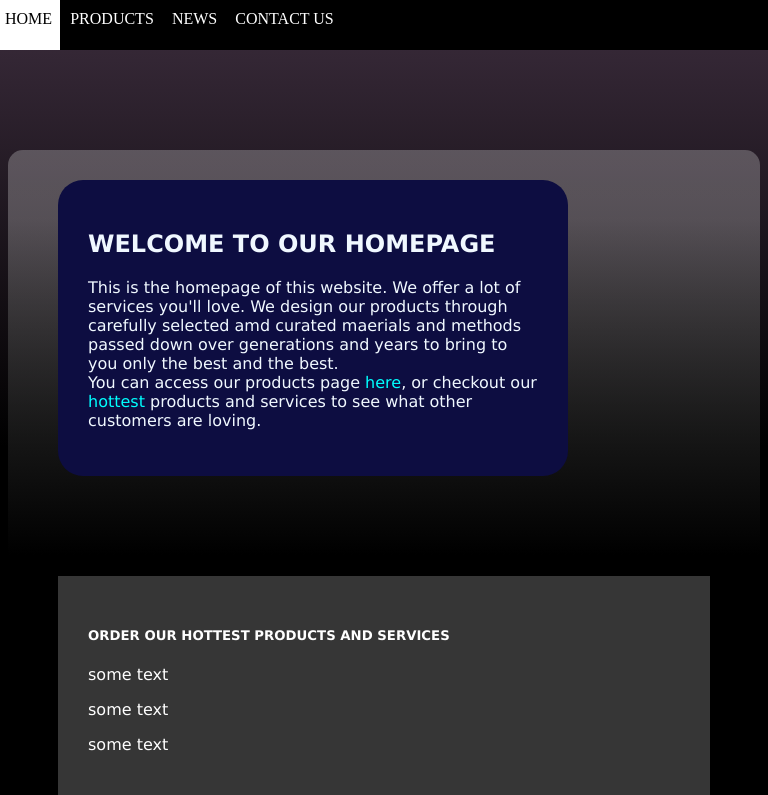
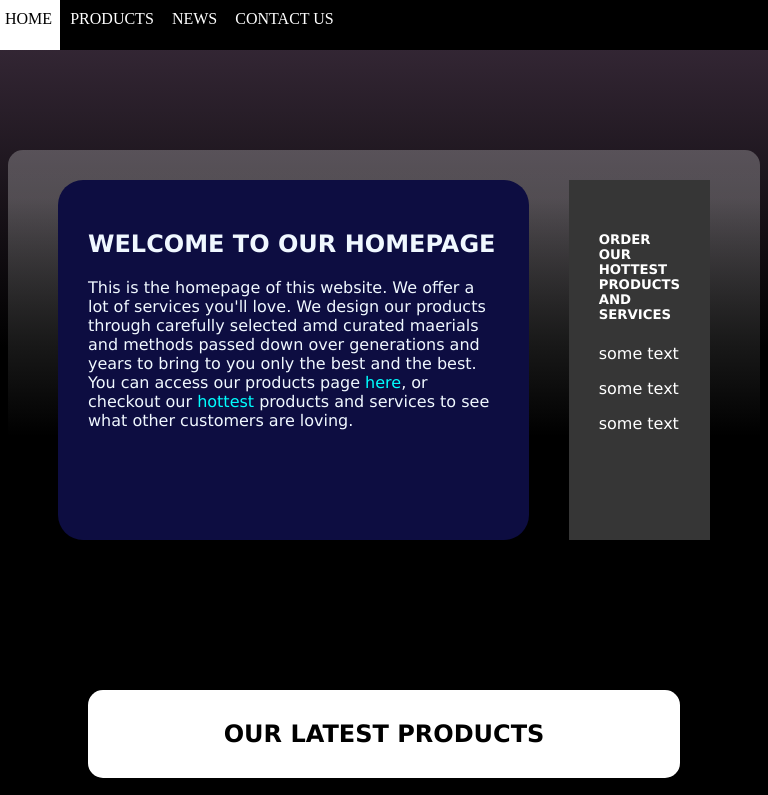
Before and after one commit to Youngboypimpin/tester, a plain HTML site: page index.html in a window 768 px wide. Shown: the top 795 px of the page. Drawn offline with Linux system fonts and the light colour scheme.

Commit message:
Update IDX-1-STYLESHEET.css

```diff
--- a/STYLESHEETS/IDX-1-STYLESHEET.css
+++ b/STYLESHEETS/IDX-1-STYLESHEET.css
@@ -133,7 +133,7 @@ footer li a:hover{
 /*end of footer */
 
 
-@media screen and (min-width:400px) and (max-width:768px) {
+@media screen and (min-width:400px) and (max-width:800px) {
     body{
         background: linear-gradient(rgb(59, 44, 60), black, black, black, rgb(59, 44, 60));
     }
@@ -151,9 +151,6 @@ footer li a:hover{
     footer li {
         display:block;
     }
-    .flexcontainer{
-        display: block;
-    }
     .section3{
         background-color: rgb(54, 54, 54);
         color: white;
```
